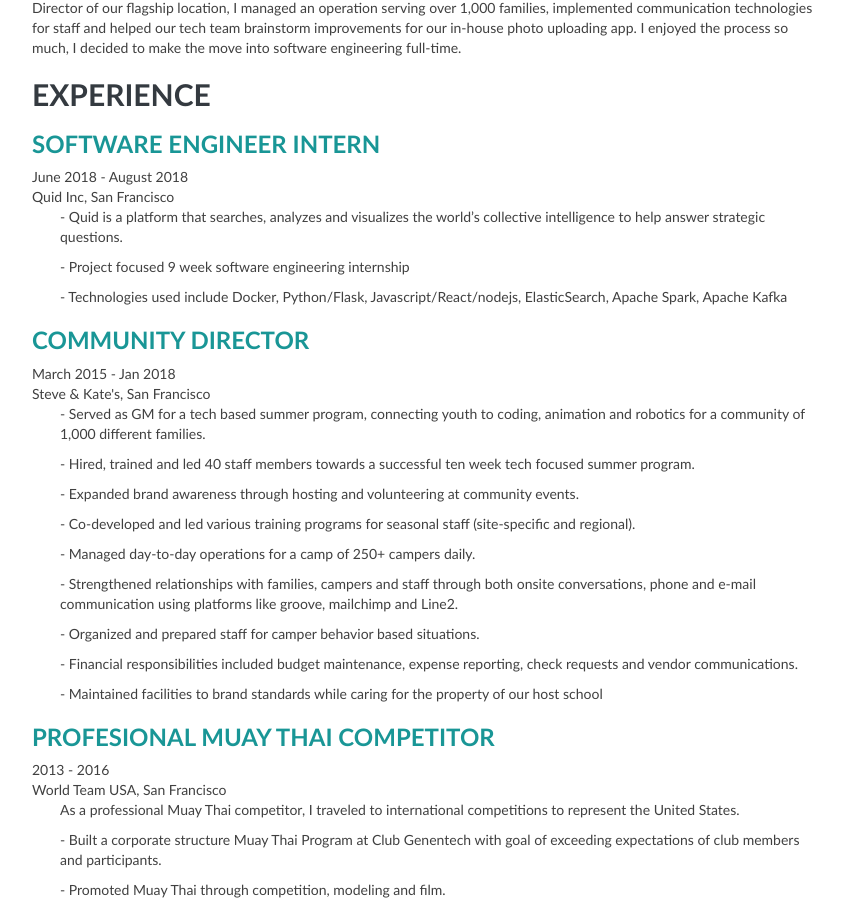
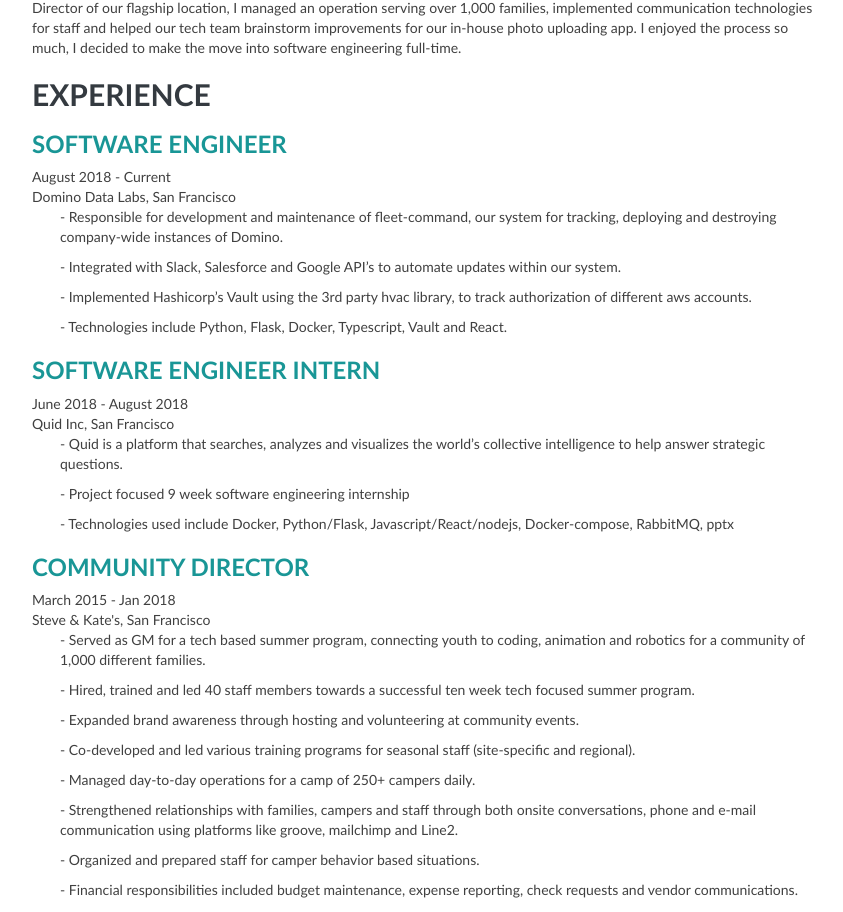
Before and after one commit to JadeHayes/personal-site, a React (Create React App) app in the folder frontend/: page /#resume in a window 1280 px wide. Shown: the part 1417-2329 px from the top of the page, without its empty margins (397-1240 px from the left). Built offline with nearby package versions, Linux system fonts and the light colour scheme.

Commit message:
* updated resume

```diff
--- a/frontend/src/components/Resume.js
+++ b/frontend/src/components/Resume.js
@@ -45,7 +45,22 @@
 
                             <section className="section experiences-section">
                                 <h2 id='resume' className="section-title"><i className="fa fa-briefcase"></i>Experience</h2>
-
+                                <div className="item">
+                                    <div className="meta">
+                                        <div className="upper-row">
+                                            <h3 className="job-title">Software Engineer</h3>
+                                            <div className="time">August 2018 - Current </div>
+                                        </div>
+                                        <div className="company">Domino Data Labs, San Francisco</div>
+                                    </div>
+                                    <div className="details">
+                                        <p>- Responsible for development and maintenance of fleet-command, our system for tracking, deploying and destroying company-wide instances of Domino.</p>
+                                        <p>- Integrated with Slack, Salesforce and Google API’s to automate updates within our system.</p>
+                                        <p>- Implemented Hashicorp’s Vault using the 3rd party hvac library, to track authorization of different
+                                            aws accounts.</p>
+                                        <p>- Technologies include Python, Flask, Docker, Typescript, Vault and React.</p>
+                                    </div>
+                                </div>
 
                                 <div className="item">
                                     <div className="meta">
@@ -58,7 +73,7 @@
                                     <div className="details">
                                         <p> - Quid is a platform that searches, analyzes and visualizes the world’s collective intelligence to help answer strategic questions.   </p>
                                         <p> - Project focused 9 week software engineering internship </p>
-                                        <p> - Technologies used include Docker, Python/Flask, Javascript/React/nodejs, ElasticSearch, Apache Spark, Apache Kafka </p>
+                                        <p> - Technologies used include Docker, Python/Flask, Javascript/React/nodejs, Docker-compose, RabbitMQ, pptx </p>
                                     </div>
                                 </div>
 
```
